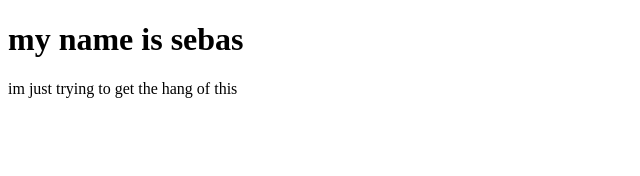
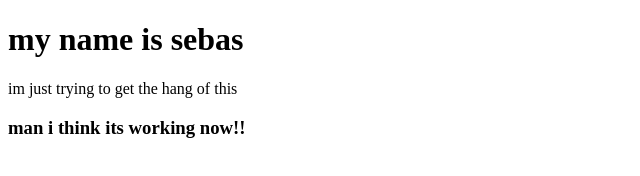
Before and after one commit to sebas-the-artist/second-attempt, a plain HTML site: page index.html in a window 1280 px wide. Shown: the whole page, without its empty margins (0-640 px from the left). Drawn offline with Linux system fonts and the light colour scheme.

Commit message:
now i think itll work

```diff
--- a/index.html
+++ b/index.html
@@ -8,5 +8,6 @@
   <body>
     <h1>my name is sebas</h1>
     <p>im just trying to get the hang of this</p>
+    <h3>man i think its working now!!</h3>
   </body>
 </html>
```
Also changed, not shown: about.html (deleted).
